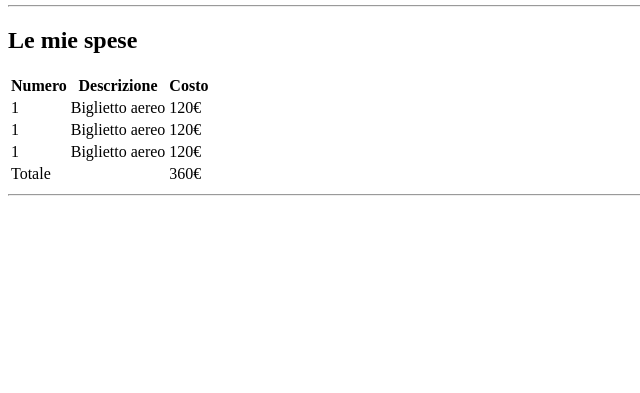
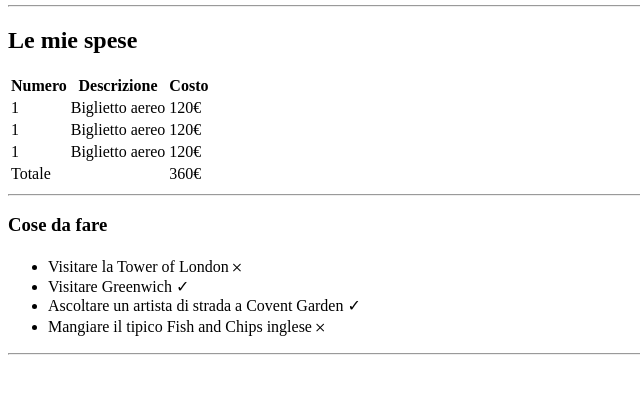
Before and after one commit to DavidIncarbone/html-london-trip, a plain HTML site: page index.html in a window 1280 px wide. Shown: the part 101-494 px from the top of the page, without its empty margins (0-640 px from the left). Drawn offline with Linux system fonts and the light colour scheme.

Commit message:
Add "to do" Section and hr

```diff
--- a/index.html
+++ b/index.html
@@ -51,6 +51,16 @@
         </table>
         <hr>
     </section>
+    <section>
+        <h3>Cose da fare</h3>
+        <ul>
+            <li>Visitare la Tower of London &#x10102</li>
+            <li>Visitare Greenwich &#x2713</li>
+            <li>Ascoltare un artista di strada a Covent Garden &#x2713</li>
+            <li>Mangiare il tipico Fish and Chips inglese &#x10102</li>
+        </ul>
+        <hr>
+    </section>
 </main>
 
 <body>
```
